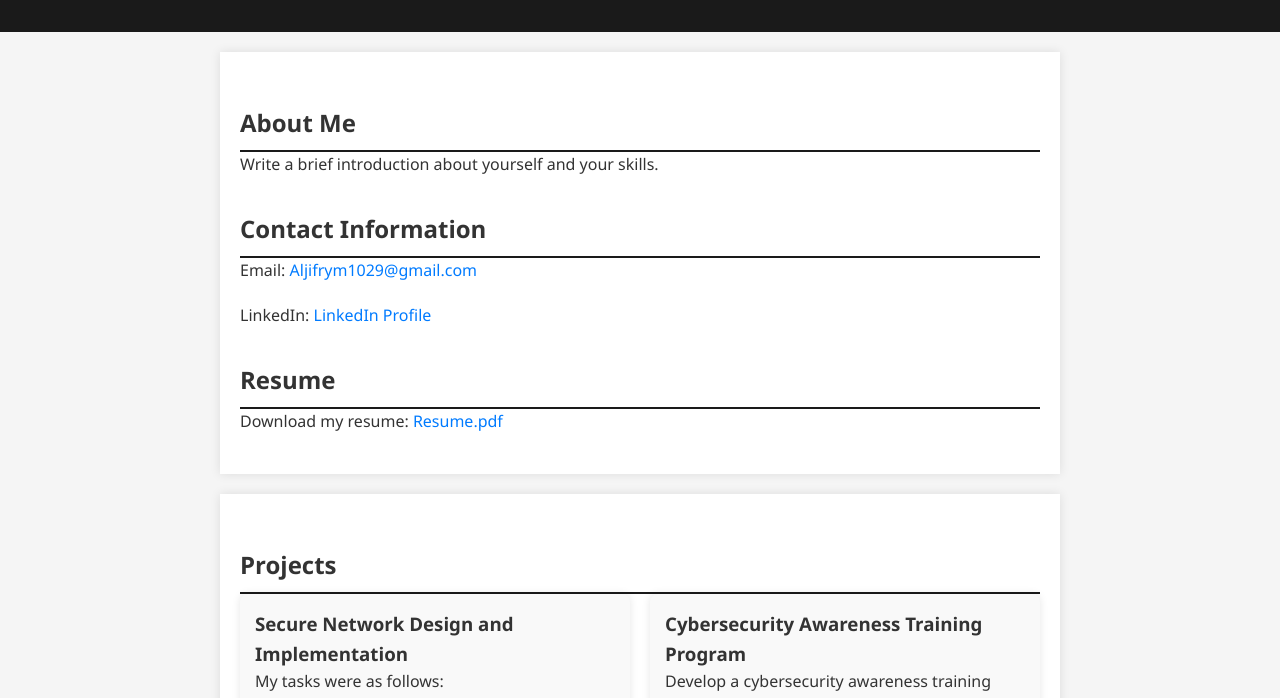
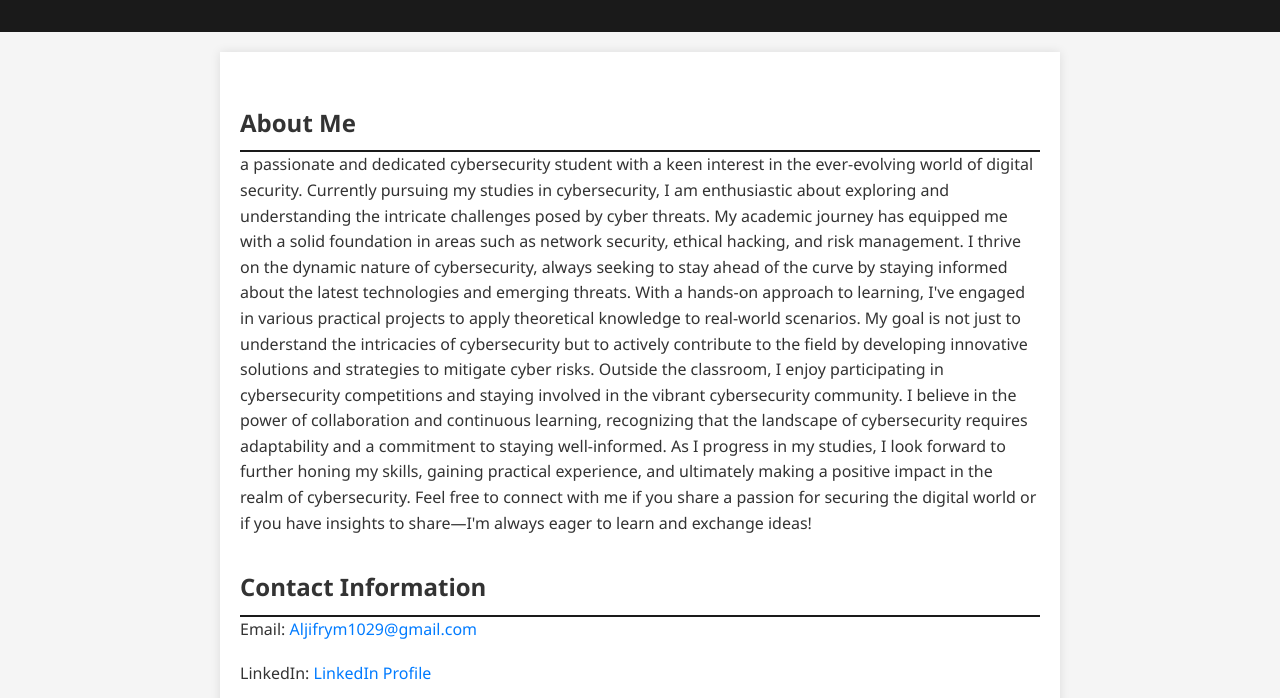
Before and after one commit to meshaljifry/MyPortfolio, a plain HTML site: page index.html in a window 1280 px wide. Shown: the part 96-794 px from the top of the page. Drawn offline with Linux system fonts and the light colour scheme.

Commit message:
Update index.html

```diff
--- a/index.html
+++ b/index.html
@@ -17,7 +17,15 @@
 
   <section>
     <h2>About Me</h2>
-    <p>Write a brief introduction about yourself and your skills.</p>
+    <p>a passionate and dedicated cybersecurity student with a keen interest in the ever-evolving world of digital security. Currently pursuing my studies in cybersecurity, I am enthusiastic about exploring and understanding the intricate challenges posed by cyber threats.
+
+My academic journey has equipped me with a solid foundation in areas such as network security, ethical hacking, and risk management. I thrive on the dynamic nature of cybersecurity, always seeking to stay ahead of the curve by staying informed about the latest technologies and emerging threats.
+
+With a hands-on approach to learning, I've engaged in various practical projects to apply theoretical knowledge to real-world scenarios. My goal is not just to understand the intricacies of cybersecurity but to actively contribute to the field by developing innovative solutions and strategies to mitigate cyber risks.
+
+Outside the classroom, I enjoy participating in cybersecurity competitions and staying involved in the vibrant cybersecurity community. I believe in the power of collaboration and continuous learning, recognizing that the landscape of cybersecurity requires adaptability and a commitment to staying well-informed.
+
+As I progress in my studies, I look forward to further honing my skills, gaining practical experience, and ultimately making a positive impact in the realm of cybersecurity. Feel free to connect with me if you share a passion for securing the digital world or if you have insights to share—I'm always eager to learn and exchange ideas!</p>
 
     <h2>Contact Information</h2>
     <p>Email: <a href="mailto:Aljifrym1029@gmail.com">Aljifrym1029@gmail.com</a></p>
```
